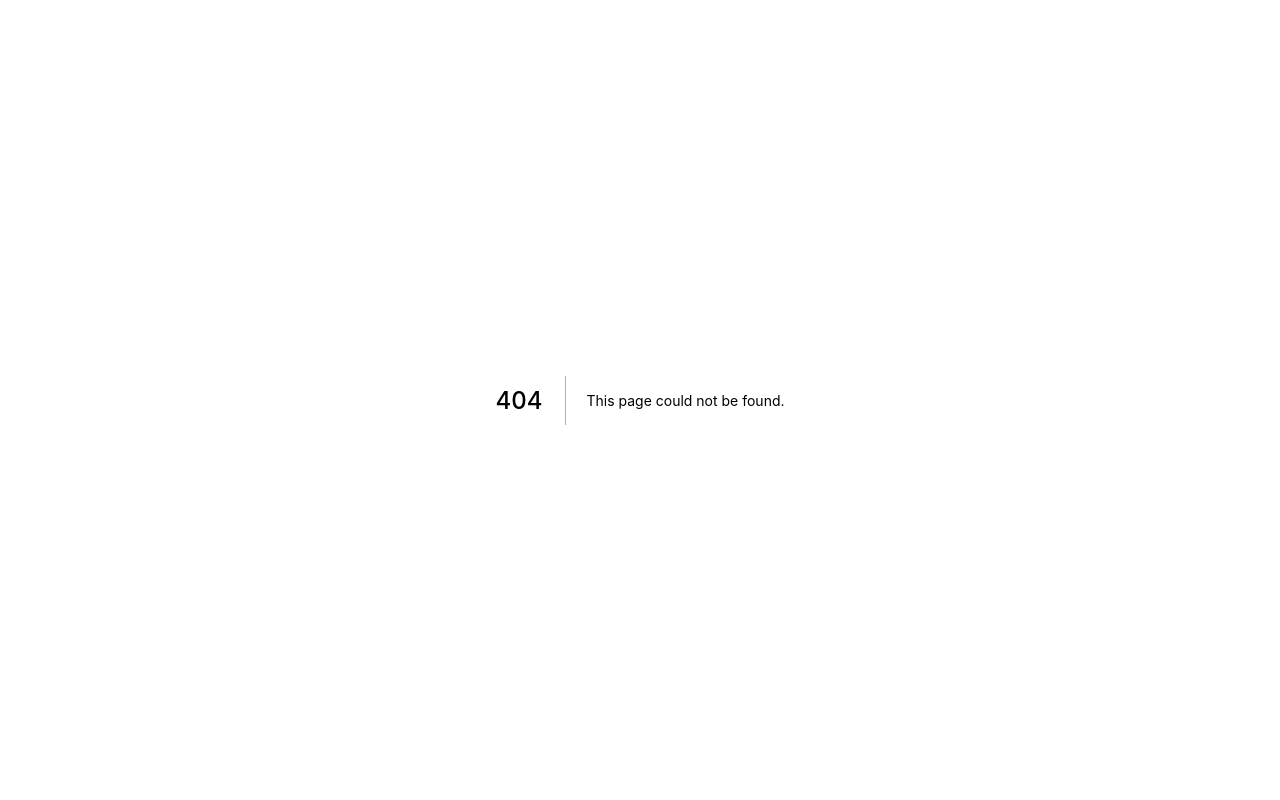
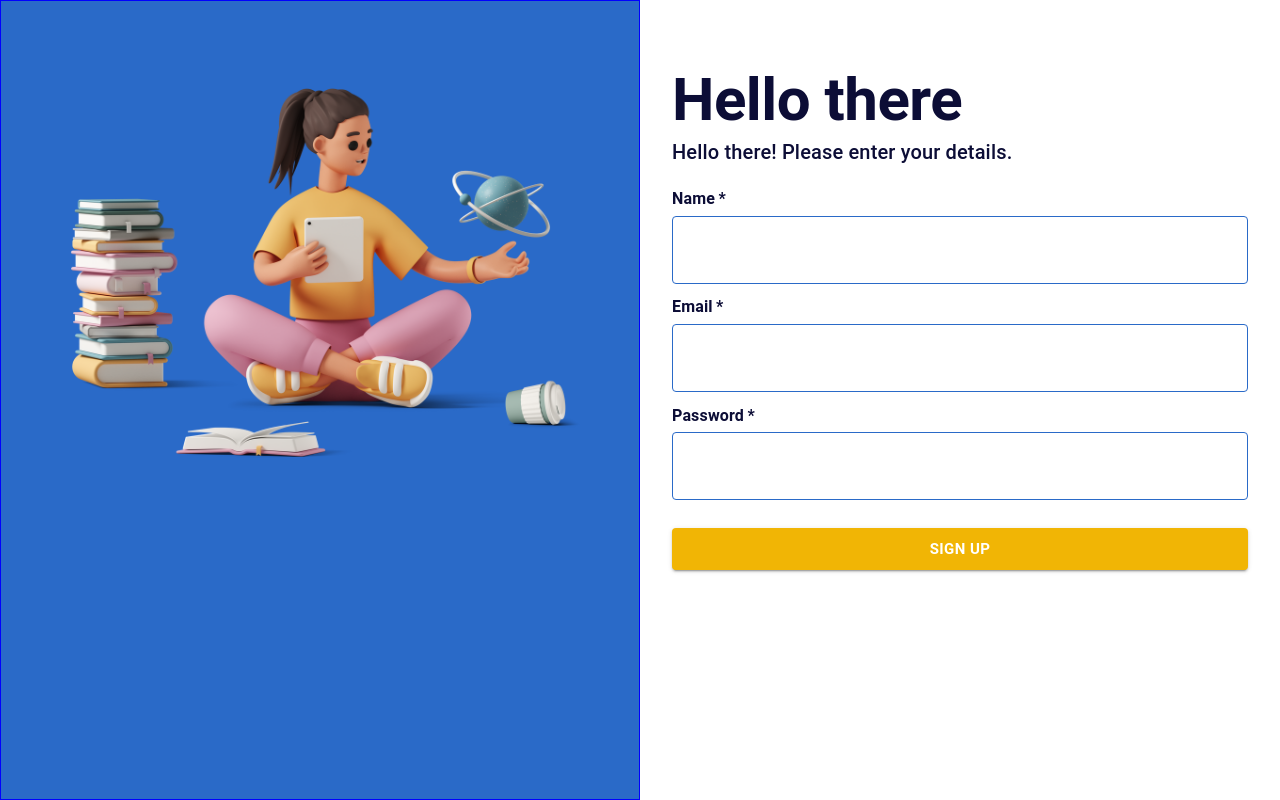
Before and after one commit to alta-sirclo-fe-chandra/Week8_Gaskeuun-App, a Next.js app: page /signup in a window 1280 px wide. Before the commit this address had no page. Built offline with nearby package versions, Linux system fonts and the light colour scheme.

Commit message:
feat: create signup page

```diff
--- /dev/null
+++ b/components/sign/signUp.tsx
@@ -0,0 +1,113 @@
+import type { NextPage } from "next";
+import { useRef } from "react";
+import Image from "next/image";
+import { LoadingButton } from "@mui/lab";
+import { Box, FormLabel, Grid, InputBase, Typography } from "@mui/material";
+import { ThemeProvider } from "@mui/material/styles";
+
+import signupGirl from "../../public/signup.png";
+import {
+  fontSize,
+  inputForm,
+  leftContent,
+  labelForm,
+  button,
+  rightContent,
+  greetings,
+  fontNavy,
+} from "./signStyle";
+
+const SignUp: NextPage = () => {
+  const nameRef = useRef();
+  const emailRef = useRef();
+  const passwordRef = useRef();
+
+  const HandleSubmit = () => {
+    console.log("submit");
+  };
+
+  return (
+    <ThemeProvider theme={fontSize}>
+      <Grid container>
+        <Grid item md={6} sx={rightContent}>
+          <Image src={signupGirl} alt="signin-girl" />
+        </Grid>
+
+        <Grid item xs={12} md={6} sx={leftContent}>
+          <Box sx={greetings}>
+            <Typography variant="h2" fontWeight="bold" sx={fontNavy}>
+              Hello there
+            </Typography>
+            <Typography variant="h6" fontWeight={500} sx={fontNavy}>
+              Hello there! Please enter your details.
+            </Typography>
+          </Box>
+
+          <Box
+            width="90%"
+            component="form"
+            onSubmit={HandleSubmit}
+            marginY="1%"
+          >
+            <FormLabel sx={labelForm} required={true}>
+              Name
+            </FormLabel>
+            <InputBase
+              margin="dense"
+              required
+              fullWidth
+              id="name"
+              name="name"
+              autoComplete="name"
+              inputRef={nameRef}
+              sx={inputForm}
+            />
+
+            <FormLabel sx={labelForm} required={true}>
+              Email
+            </FormLabel>
+            <InputBase
+              margin="dense"
+              required
+              fullWidth
+              id="email"
+              name="email"
+              autoComplete="email"
+              inputRef={emailRef}
+              sx={inputForm}
+            />
+
+            <FormLabel sx={labelForm} required={true}>
+              Password
+            </FormLabel>
+            <InputBase
+              margin="dense"
+              required
+              fullWidth
+              id="password"
+              name="password"
+              type="password"
+              autoComplete="email"
+              inputRef={passwordRef}
+              sx={inputForm}
+            />
+
+            <LoadingButton
+              // loading={isLoading}
+              loadingIndicator="Loading..."
+              variant="contained"
+              type="submit"
+              size="large"
+              sx={button}
+              fullWidth
+            >
+              Sign Up
+            </LoadingButton>
+          </Box>
+        </Grid>
+      </Grid>
+    </ThemeProvider>
+  );
+};
+
+export default SignUp;
--- /dev/null
+++ b/pages/signup.tsx
@@ -0,0 +1,9 @@
+import type { NextPage } from "next";
+
+import SignUp from "../components/sign/signUp";
+
+const Signup: NextPage = () => {
+  return <SignUp />;
+};
+
+export default Signup;
```
